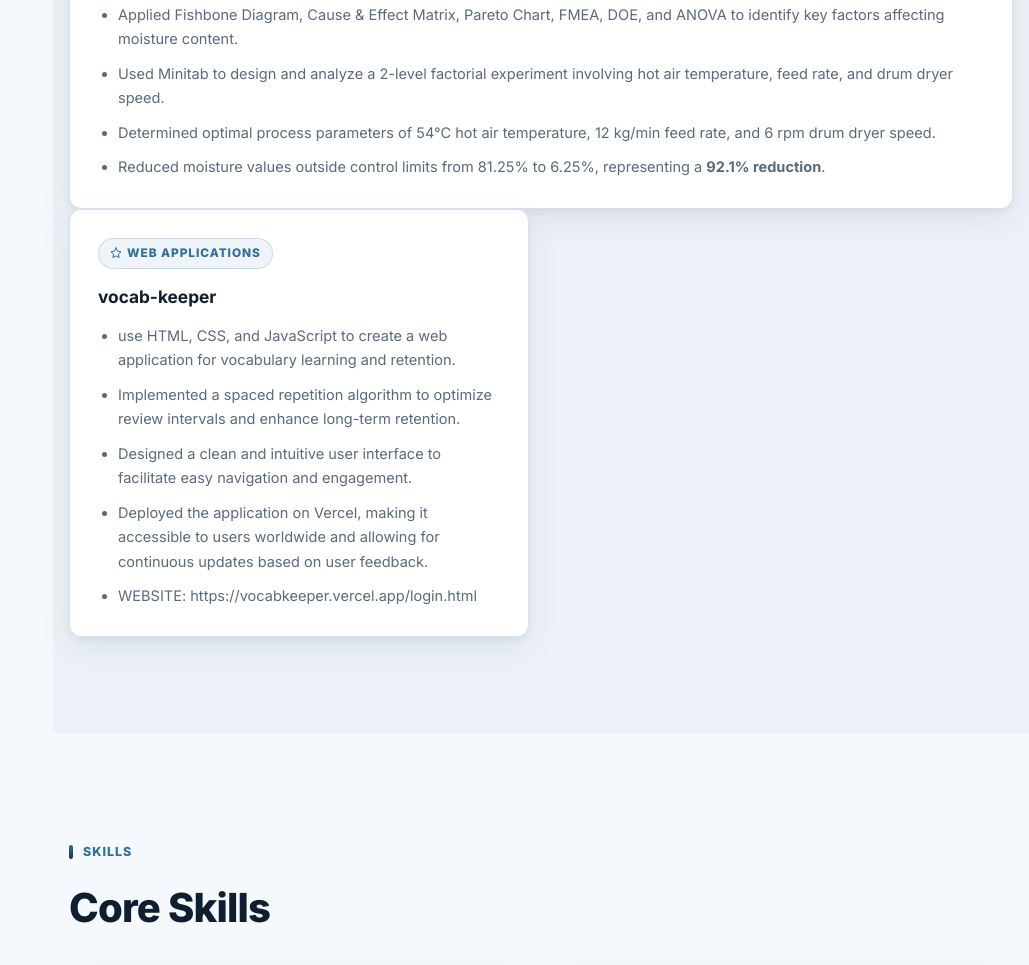
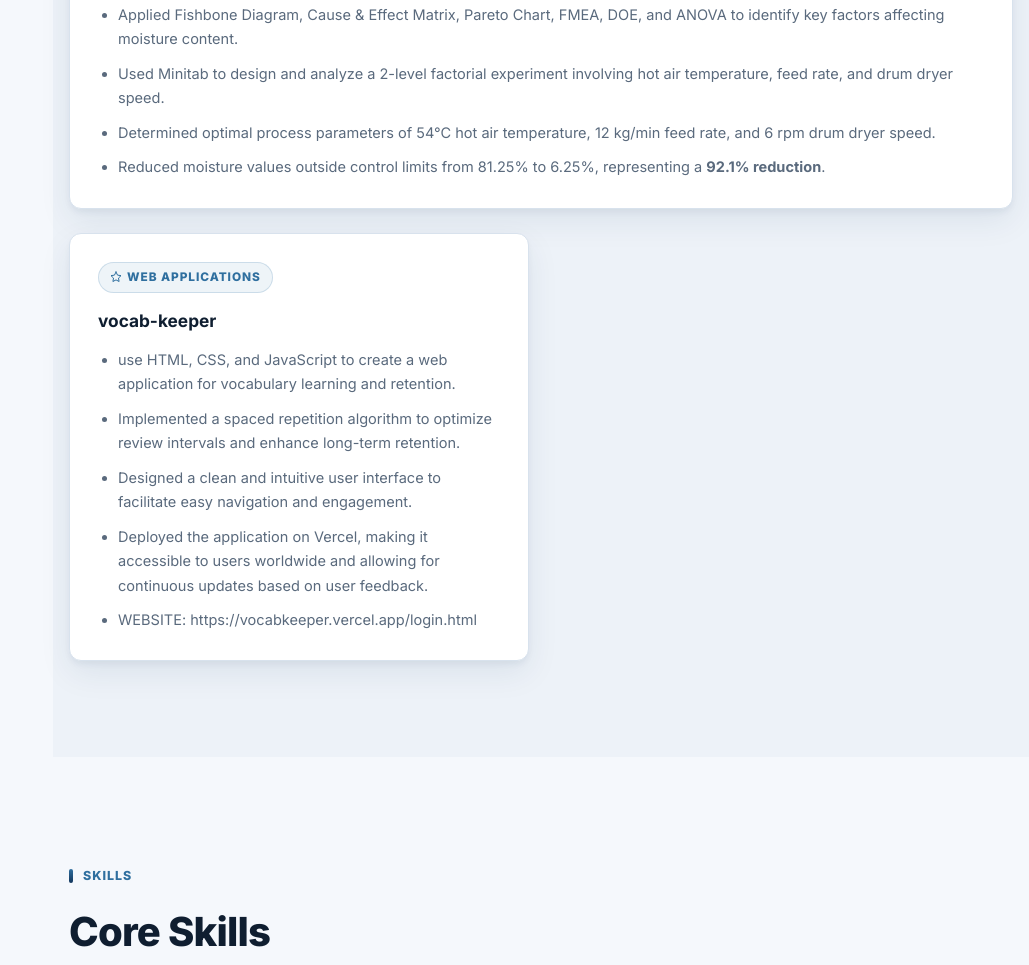
Before and after one commit to 10neday/Portfolio, a plain HTML site: page index.html in a window 1280 px wide. Shown: the part 3318-4283 px from the top of the page, without its empty margins (251-1280 px from the left). Drawn offline with Linux system fonts and the light colour scheme.

Commit message:
updated spaceing between experience cards

```diff
--- a/style.css
+++ b/style.css
@@ -705,6 +705,10 @@ body.dark-mode .hero h1 {
   gap: 24px;
 }
 
+.projects-grid + .projects-grid {
+  margin-top: 24px;
+}
+
 .skills-grid {
   display: grid;
   grid-template-columns: repeat(2, minmax(0, 1fr));
```
